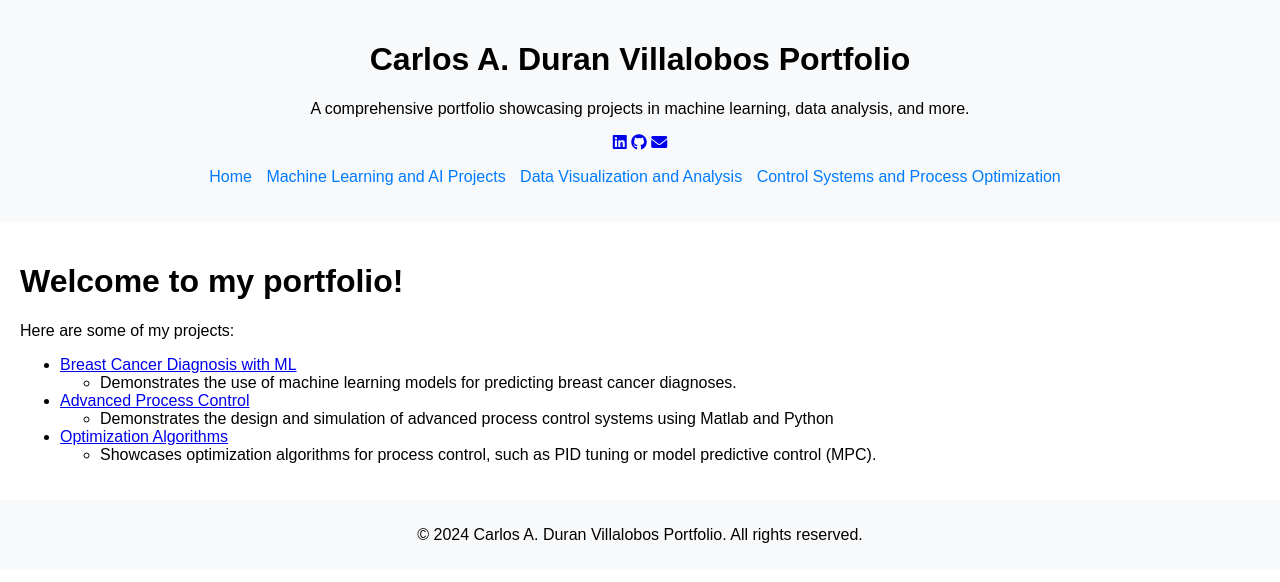
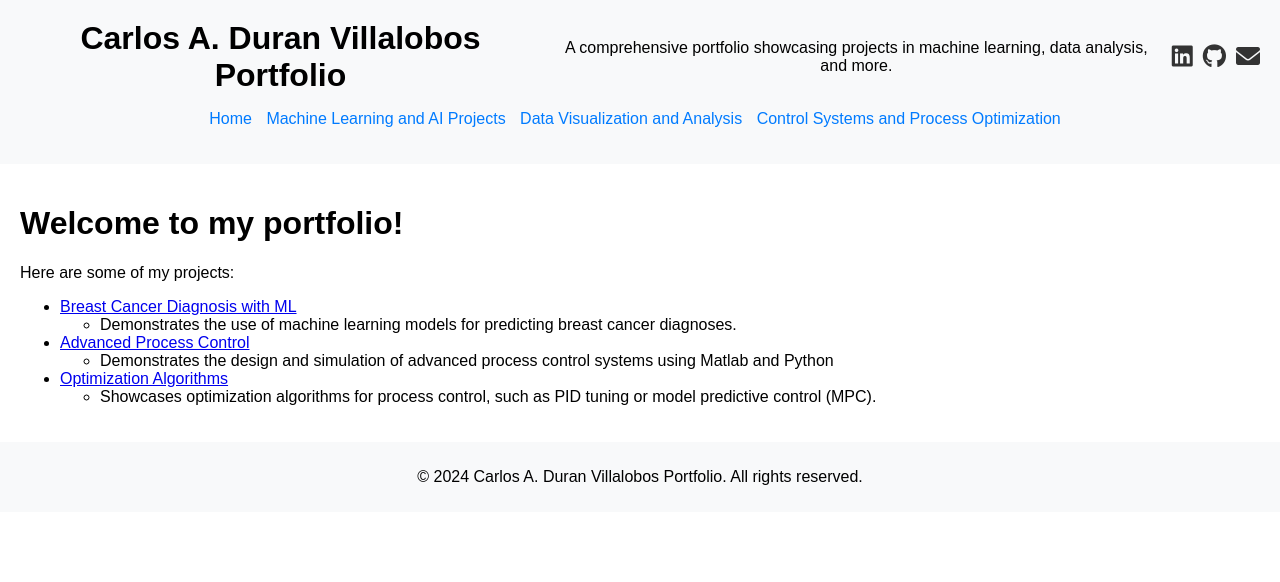
Before and after one commit to CarlosADuranVIllalobos/CarlosADuranVIllalobos.github.io, a Jekyll site: the page built from index.md, in a window 1280 px wide. Shown: the top 582 px of the page. Built offline with Jekyll 4.4.1, drawn with Linux system fonts in a browser that asks for light colours.

Commit message:
Update main.css

```diff
--- a/assets/main.css
+++ b/assets/main.css
@@ -38,3 +38,35 @@ footer {
   padding: 10px;
   text-align: center;
 }
+
+.header-left {
+  display: flex;
+  align-items: center;
+}
+
+.header-left h1, .header-left p {
+  margin: 0 10px;
+}
+
+.social-icons {
+  display: flex;
+  gap: 10px;
+}
+
+.social-icons a {
+  color: #333;
+  font-size: 1.5em;
+  text-decoration: none;
+}
+
+.social-icons a:hover {
+  color: #0073b1; /* LinkedIn blue for LinkedIn */
+}
+
+.social-icons a .fab.fa-github:hover {
+  color: #333; /* GitHub black */
+}
+
+.social-icons a .fas.fa-envelope:hover {
+  color: #c71610; /* Email red */
+}
```
